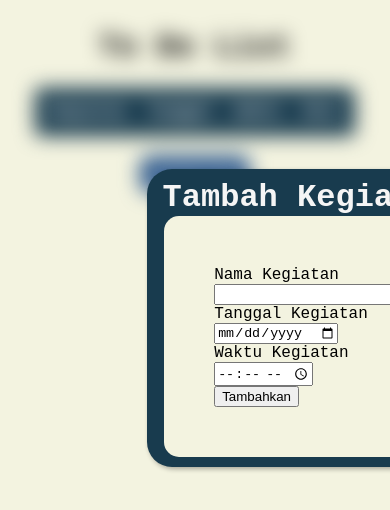
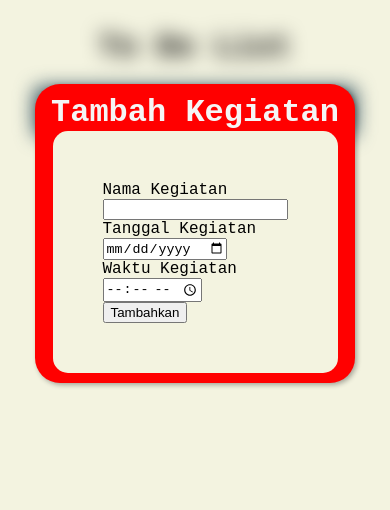
Before and after one commit to RifqiRafii/ToDoList, a plain HTML site: page index.html in a window 390 px wide. Both pictures are taken after a click on the button "Tambah Data". Drawn offline with Linux system fonts and the light colour scheme.

Commit message:
Style Revisi 4

```diff
--- a/script.js
+++ b/script.js
@@ -3,7 +3,7 @@ function bukaPop(){
     let container = document.getElementsByClassName("container")[0];
 
     container.className = "container_blur";
-    form.style.display = "block";
+    form.style.display = "flex";
 }
 
 function tutupPop(){
--- a/style.css
+++ b/style.css
@@ -1,4 +1,8 @@
 body {
+    display: flex;
+    flex-direction: column;
+    align-items: center;
+    justify-items: center;
     font-family: 'Courier New', Courier, monospace;
     background-color: #F3F3E0;
 }
@@ -70,10 +74,10 @@ td {
 .form-tambah {
     display: none;
     position: fixed;
-    top: 20%;
-    left: 37.6%;
+    flex-direction: column;
     width: 300px;
-    z-index: 10;
+    top: 10%;
+    z-index: 20;
     padding: 10px;
     justify-items: center;
     align-items: center;
@@ -109,18 +113,17 @@ td {
     border-radius: 5px;
 }
 
-@media only screen and (min-width: 480) {
+@media only screen and (max-width: 768px) {
     .form-tambah {
         display: none;
+        flex-direction: column;
         position: fixed;
-    top: 20%;
+        top: 10%;
         width: 300px;
         z-index: 10;
         padding: 10px;
-    justify-items: center;
-    align-items: center;
         box-shadow: 2px 2px 5px rgba(0, 0, 0, 0.322);
-    background-color: #183B4E;
+        background-color: red;
         border-radius: 25px;
     }
 }
```
Lines whose indentation alone changed are shown as unchanged.
